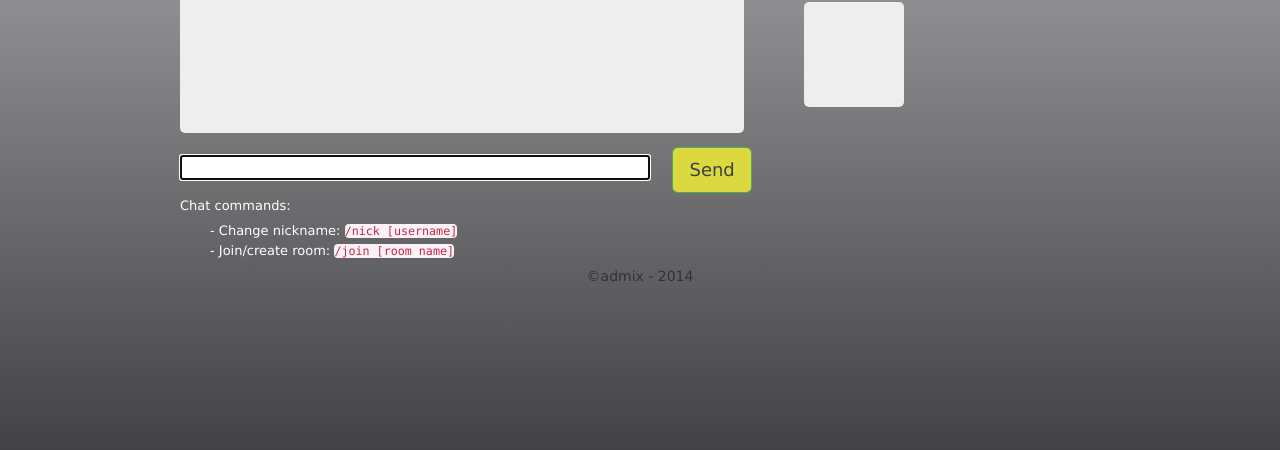
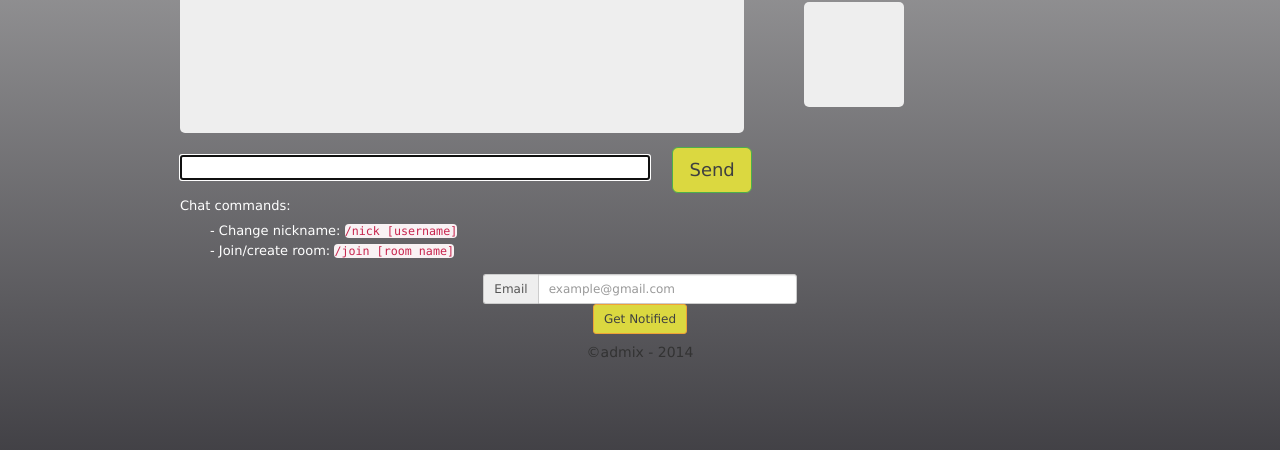
Before and after one commit to admix/multi-chat, a website: page public/index.html in a window 1280 px wide. Shown: the part 318-768 px from the top of the page. Drawn offline with nearby package versions, Linux system fonts and the light colour scheme; no server answers.

Commit message:
Added email notification feature

```diff
--- a/public/index.html
+++ b/public/index.html
@@ -35,6 +35,18 @@
           </ul>
         </div>
       </form>
+      <br>
+      <center>
+          <form method="get" action="/login">
+            <div class="input-group input-group-sm col-xs-4">
+              <span class="input-group-addon">Email</span>
+              <input type="text" class="form-control" placeholder="example@gmail.com">
+            </div>
+            <div class="right">
+              <input class="btn btn-sm btn-warning"id="sign" type="submit" value="Get Notified"/>
+            </div>
+          </form>
+        </center>
     </div>
     <footer>&copy;admix - 2014</footer>
 
```
